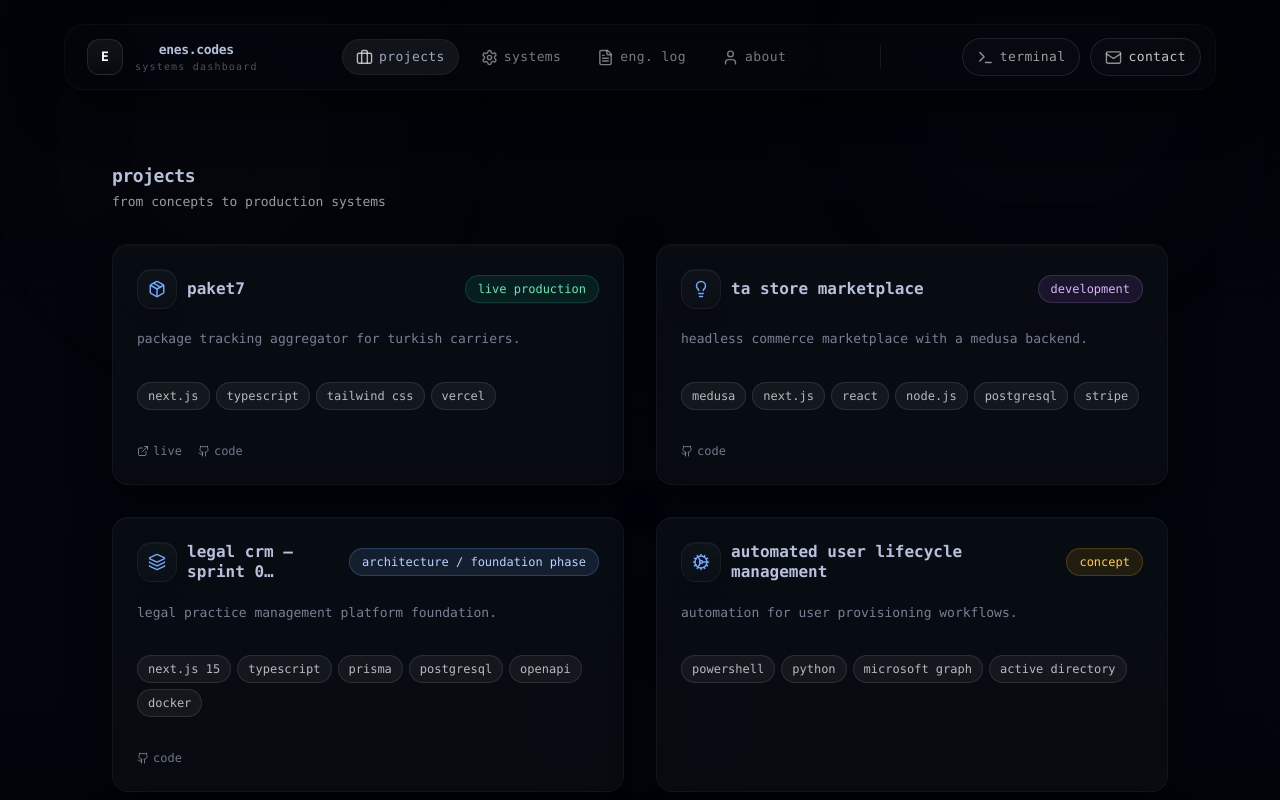
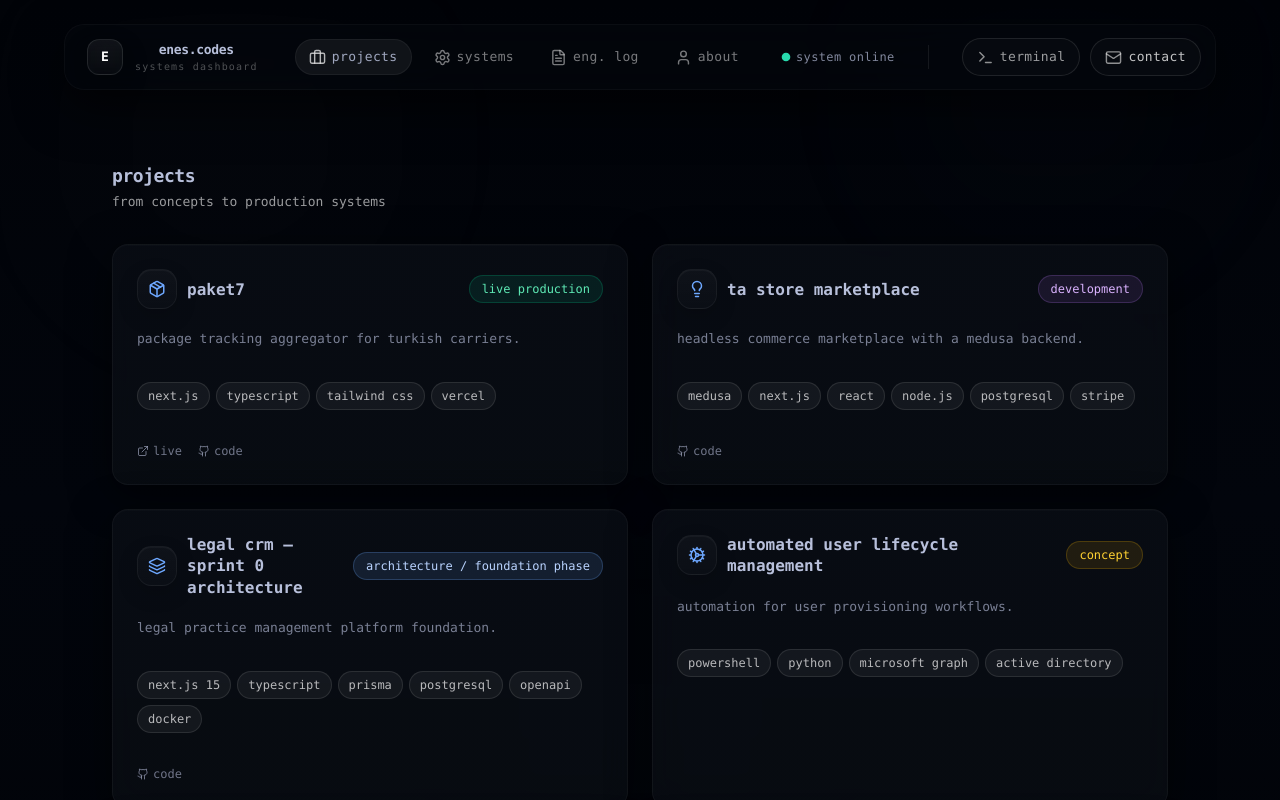
Before and after one commit to enesbrtc/enes.codes, a Next.js app: page / in a window 1280 px wide. Both pictures are taken after a click on the button "projects". Shown: the top 800 px of the page. Built offline with nearby package versions, Linux system fonts and the light colour scheme.

Commit message:
Add system status indicator and improve project responsiveness

```diff
--- a/components/Navigation.tsx
+++ b/components/Navigation.tsx
@@ -134,6 +134,14 @@ export default function Navigation({ activeView, onViewChange, isTransitioning }
                   );
                 })}
               </div>
+              <div className="hidden items-center gap-[6px] text-[12px] tracking-[0.03em] text-[rgba(215,224,255,0.6)] md:flex">
+                <motion.span
+                  className="h-2 w-2 rounded-full bg-[#2CF2C0]"
+                  animate={{ scale: [1, 1.15, 1], opacity: [0.8, 1, 0.8] }}
+                  transition={{ duration: 2, repeat: Infinity, ease: 'easeInOut' }}
+                />
+                <span>system online</span>
+              </div>
               {/* Separator */}
               <div className="mx-1 hidden h-6 w-px bg-white/8 md:block"></div>
               {/* RIGHT: Utility Actions */}
@@ -227,6 +235,15 @@ export default function Navigation({ activeView, onViewChange, isTransitioning }
 
                   <div className="border-t border-white/10 my-3" />
 
+                  <div className="flex items-center gap-[6px] px-4 py-2 text-[12px] tracking-[0.03em] text-[rgba(215,224,255,0.6)]">
+                    <motion.span
+                      className="h-2 w-2 rounded-full bg-[#2CF2C0]"
+                      animate={{ scale: [1, 1.15, 1], opacity: [0.8, 1, 0.8] }}
+                      transition={{ duration: 2, repeat: Infinity, ease: 'easeInOut' }}
+                    />
+                    <span>system online</span>
+                  </div>
+
                   {/* Terminal Button */}
                   <motion.button
                     whileHover={{ x: 4 }}
--- a/components/projects/ProjectCard.tsx
+++ b/components/projects/ProjectCard.tsx
@@ -19,7 +19,7 @@ export default function ProjectCard({ project, expandable = true }: ProjectCardP
 
   return (
     <article
-      className="panel-tile flex w-full min-w-0 flex-col gap-4 p-6"
+      className="panel-tile flex w-full max-w-full min-w-0 flex-col gap-4 p-[18px] sm:p-6"
       role={isExpandable ? 'button' : undefined}
       tabIndex={isExpandable ? 0 : undefined}
       aria-expanded={isExpandable ? expanded : undefined}
@@ -47,7 +47,7 @@ export default function ProjectCard({ project, expandable = true }: ProjectCardP
       <ProjectTags tech={project.tech} />
 
       {(project.links?.live || project.links?.repo) && (
-        <div className="mt-4 flex flex-wrap gap-4">
+        <div className="mt-4 flex flex-col gap-2 sm:flex-row sm:flex-wrap sm:gap-4">
           {project.links?.live && (
             <a
               href={project.links.live}
--- a/components/projects/ProjectCardHeader.tsx
+++ b/components/projects/ProjectCardHeader.tsx
@@ -9,16 +9,16 @@ interface ProjectCardHeaderProps {
 
 export default function ProjectCardHeader({ icon: Icon, title, status, statusClassName }: ProjectCardHeaderProps) {
   return (
-    <div className="flex items-center justify-between gap-3">
+    <div className="flex flex-wrap items-start justify-between gap-3 sm:flex-nowrap sm:items-center">
       <div className="flex min-w-0 flex-1 items-center gap-2.5">
         <div className="panel-icon flex h-10 w-10 flex-none items-center justify-center">
           <Icon className="h-[18px] w-[18px] text-accent" />
         </div>
-        <h3 className="min-w-0 flex-1 whitespace-normal break-words text-base font-semibold leading-[1.3] line-clamp-2 text-foreground [word-break:normal] [overflow-wrap:break-word]">
+        <h3 className="min-w-0 flex-1 whitespace-normal break-words text-base font-semibold leading-[1.35] text-foreground [word-break:normal] [overflow-wrap:break-word]">
           {title}
         </h3>
       </div>
-      <span className={`ml-3 inline-flex shrink-0 rounded-full border px-3 py-1 text-xs font-medium ${statusClassName}`}>
+      <span className={`inline-flex shrink-0 rounded-full border px-3 py-1 text-xs font-medium sm:ml-3 ${statusClassName}`}>
         {status}
       </span>
     </div>
--- a/components/projects/ProjectDetails.tsx
+++ b/components/projects/ProjectDetails.tsx
@@ -14,19 +14,19 @@ export default function ProjectDetails({ role, solution, impact }: ProjectDetail
       <div className="space-y-4">
         {role && (
           <div>
-            <span className="text-xs uppercase tracking-wide text-white/50">Role</span>
+            <span className="text-xs tracking-wide text-white/50">role</span>
             <p className="mt-1.5 text-sm leading-6 text-white/65">{role}</p>
           </div>
         )}
         {solution && (
           <div>
-            <span className="text-xs uppercase tracking-wide text-white/50">Solution</span>
+            <span className="text-xs tracking-wide text-white/50">solution</span>
             <p className="mt-1.5 text-sm leading-6 text-white/65">{solution}</p>
           </div>
         )}
         {impact && (
           <div>
-            <span className="text-xs uppercase tracking-wide text-white/50">Impact</span>
+            <span className="text-xs tracking-wide text-white/50">impact</span>
             <p className="mt-1.5 text-sm leading-6 text-white/65">{impact}</p>
           </div>
         )}
--- a/components/projects/ProjectTags.tsx
+++ b/components/projects/ProjectTags.tsx
@@ -4,11 +4,11 @@ interface ProjectTagsProps {
 
 export default function ProjectTags({ tech }: ProjectTagsProps) {
   return (
-    <div className="mt-4 flex flex-wrap gap-1.5">
+    <div className="mt-4 flex flex-wrap gap-[6px]">
       {tech.map((item) => (
         <span
           key={item}
-          className="rounded-full border border-white/10 bg-white/5 px-2.5 py-1 text-xs text-white/70"
+          className="max-w-full rounded-full border border-white/10 bg-white/5 px-2.5 py-1 text-xs text-white/70"
         >
           {item}
         </span>
--- a/components/projects/ProjectsGrid.tsx
+++ b/components/projects/ProjectsGrid.tsx
@@ -8,7 +8,7 @@ interface ProjectsGridProps {
 
 export default function ProjectsGrid({ projects, expandable = true }: ProjectsGridProps) {
   return (
-    <div className="grid gap-8 [grid-template-columns:repeat(auto-fit,minmax(420px,1fr))]">
+    <div className="grid grid-cols-1 gap-6 lg:grid-cols-2">
       {projects.map((project) => (
         <ProjectCard key={project.title} project={project} expandable={expandable} />
       ))}
--- a/components/projects/ProjectsSection.tsx
+++ b/components/projects/ProjectsSection.tsx
@@ -10,7 +10,7 @@ interface ProjectsSectionProps {
 
 export default function ProjectsSection({ title, subtitle, projects, expandable = true }: ProjectsSectionProps) {
   return (
-    <section className="mx-auto mt-16 max-w-[1400px] px-10">
+    <section className="mx-auto mt-16 max-w-[1400px] px-4 sm:px-6 lg:px-10">
       <div className="mb-8 space-y-1">
         <h2 className="text-lg font-semibold tracking-tight text-foreground">{title}</h2>
         {subtitle ? <p className="text-sm text-white/60">{subtitle}</p> : null}
```
Also changed, not shown: public/avatar-hero.png (added), 1 other file (tests, documents, lock files or other folders).
